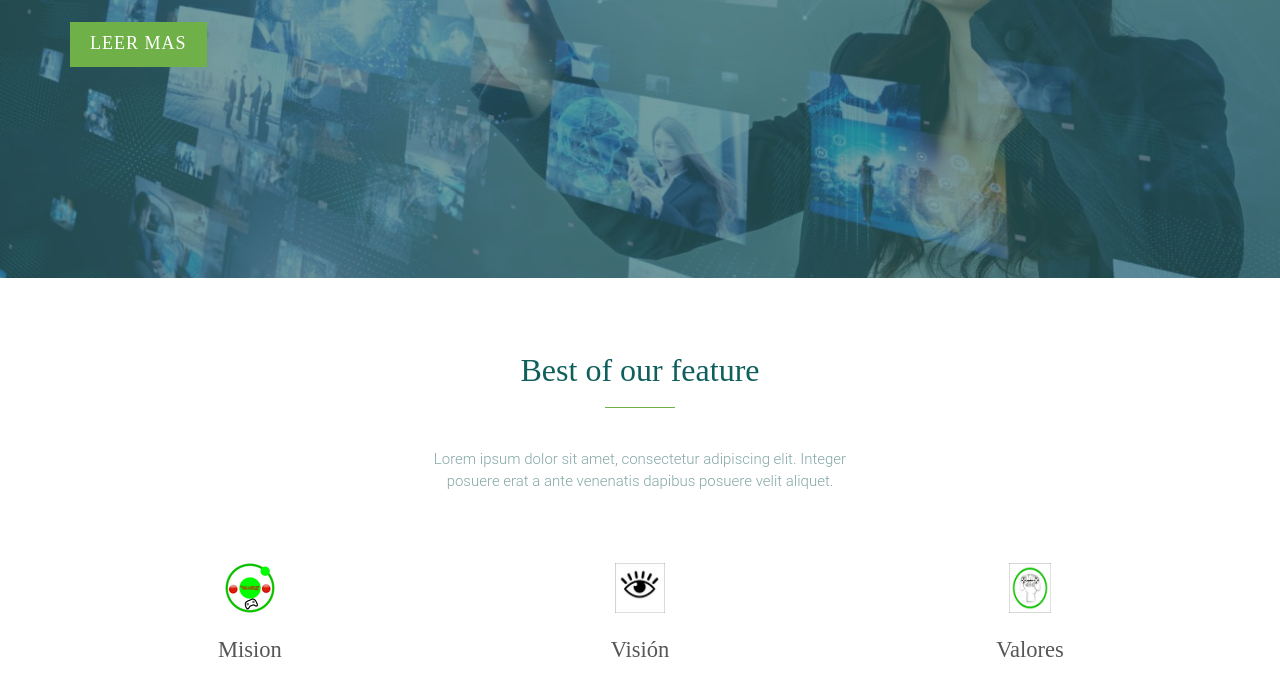
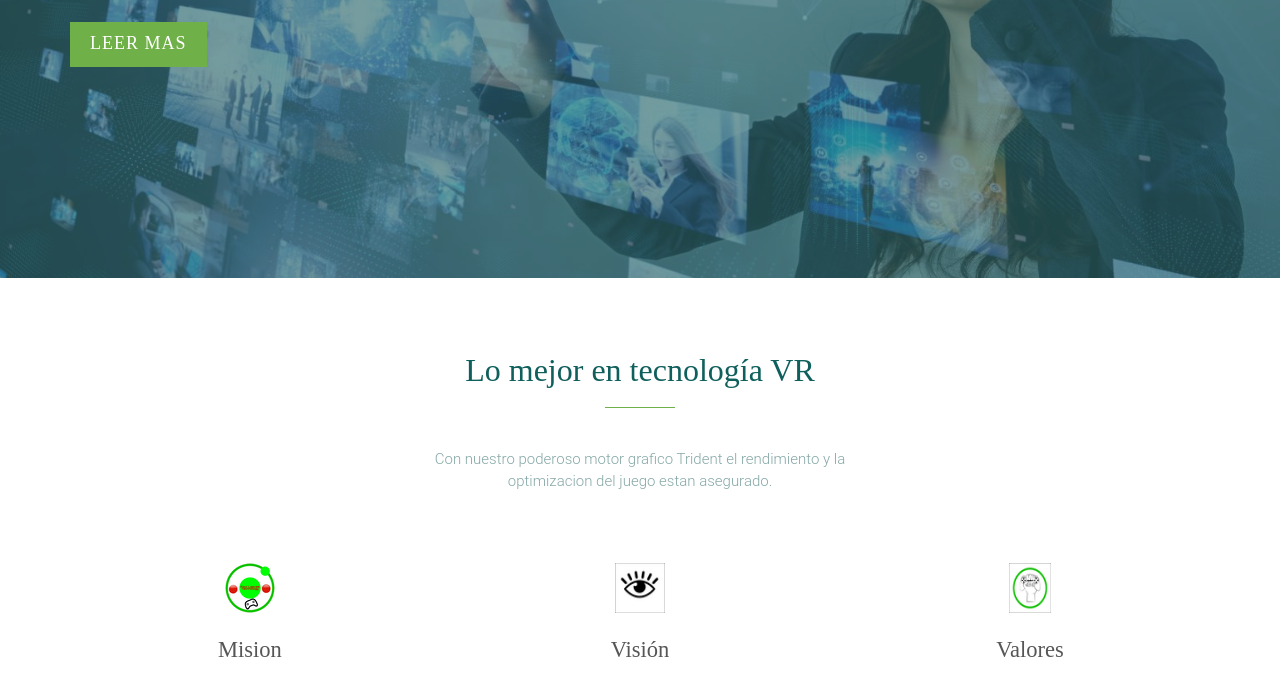
Before and after one commit to FourLeavesTechnology/FLTechnology, a plain HTML site: page index.html in a window 1280 px wide. Shown: the part 382-1061 px from the top of the page. Drawn offline with Linux system fonts and the light colour scheme; files whose address does not match are found by name; a web font is replaced by a local one.

Commit message:
Update index.html

```diff
--- a/index.html
+++ b/index.html
@@ -92,10 +92,9 @@
         <section id="our_features">
             <div class="container">
                 <div class="features_top text-center">
-                    <h2 class="title_border">Best of our feature</h2>
+                    <h2 class="title_border">Lo mejor en tecnología VR</h2>
                     <div class="separator"></div>
-                    <p>Lorem ipsum dolor sit amet, consectetur adipiscing elit.
-                        Integer posuere erat a ante venenatis dapibus posuere velit aliquet.</p>
+                    <p>Con nuestro poderoso motor grafico Trident el rendimiento y la optimizacion del juego estan asegurado.</p>
                 </div>
 
                 <div class="features_contant">
```
